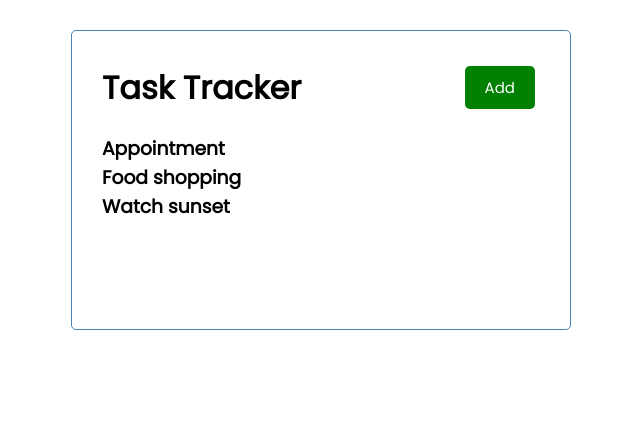
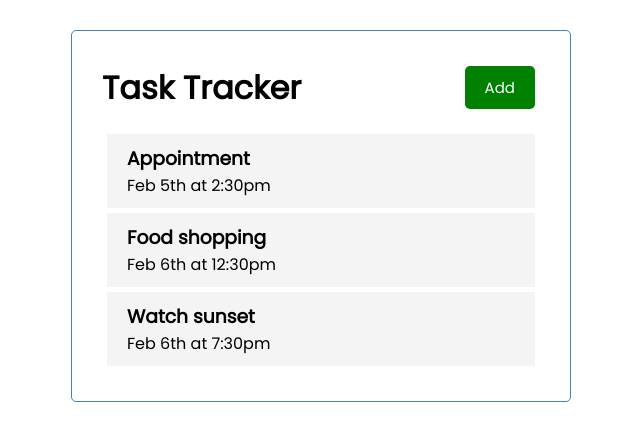
Before and after one commit to JRomanov/React-Task-Tracker, a React (Create React App) app: page / in a window 1280 px wide. Shown: the top 440 px of the page, without its empty margins (319-959 px from the left). Built offline with nearby package versions, Linux system fonts and the light colour scheme.

Commit message:
Created and passed in Task component.

```diff
--- /dev/null
+++ b/src/components/Task.js
@@ -0,0 +1,11 @@
+
+const Task = ( {task} ) => {
+  return (
+    <div className="task">
+        <h3>{task.text}</h3>
+        <p>{task.day}</p>
+    </div>
+  )
+}
+
+export default Task
--- a/src/components/Tasks.js
+++ b/src/components/Tasks.js
@@ -1,8 +1,10 @@
+import Task from "./Task"
+
 const Tasks = ({tasks}) => {
 
     return (
         <>
-            {tasks.map((task) => (<h3 key={task.id}>{task.text}</h3>))}
+            {tasks.map((task) => (<Task key={task.id} task={task} />))}
         </>
     )
 }
```
